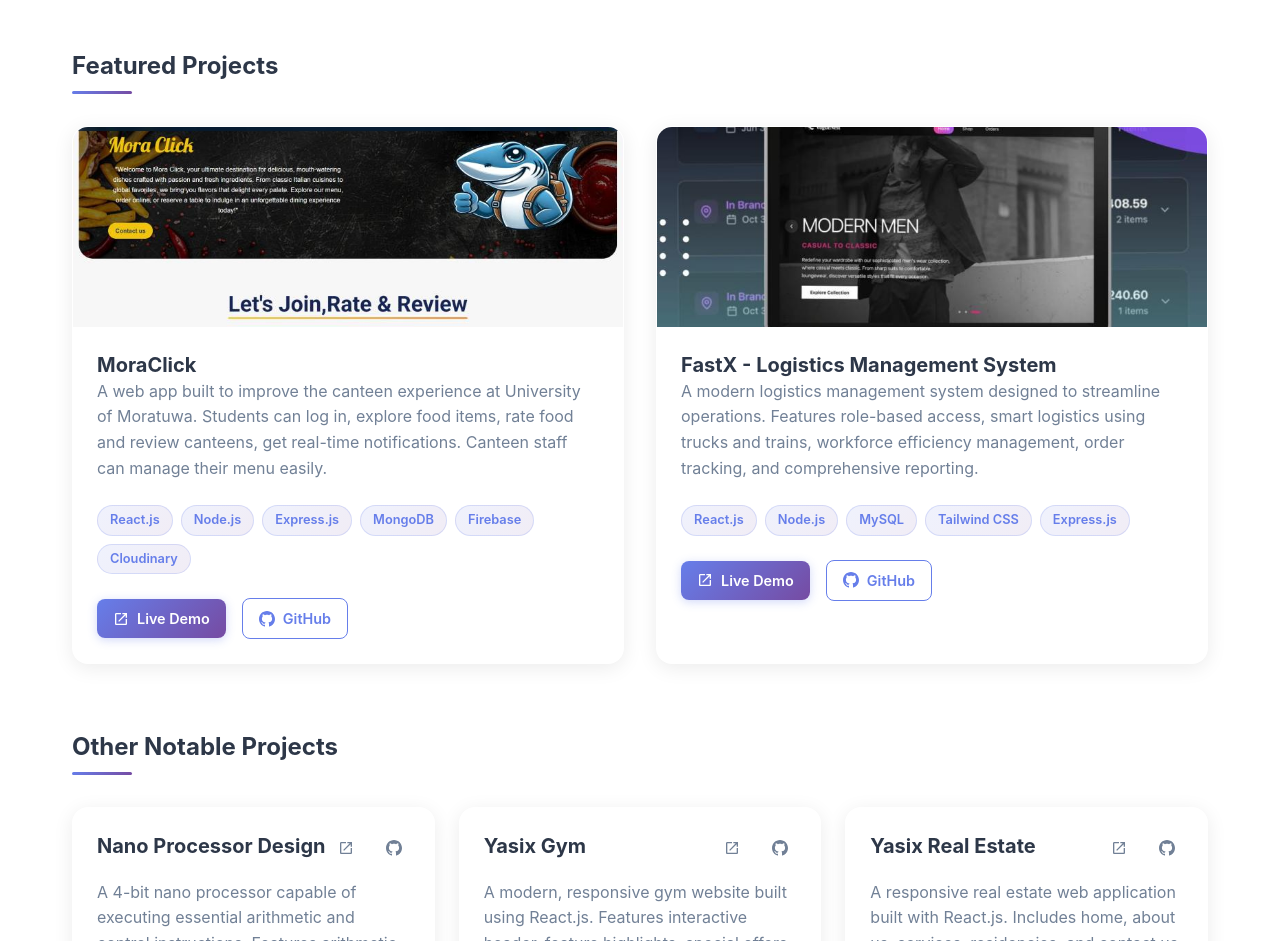
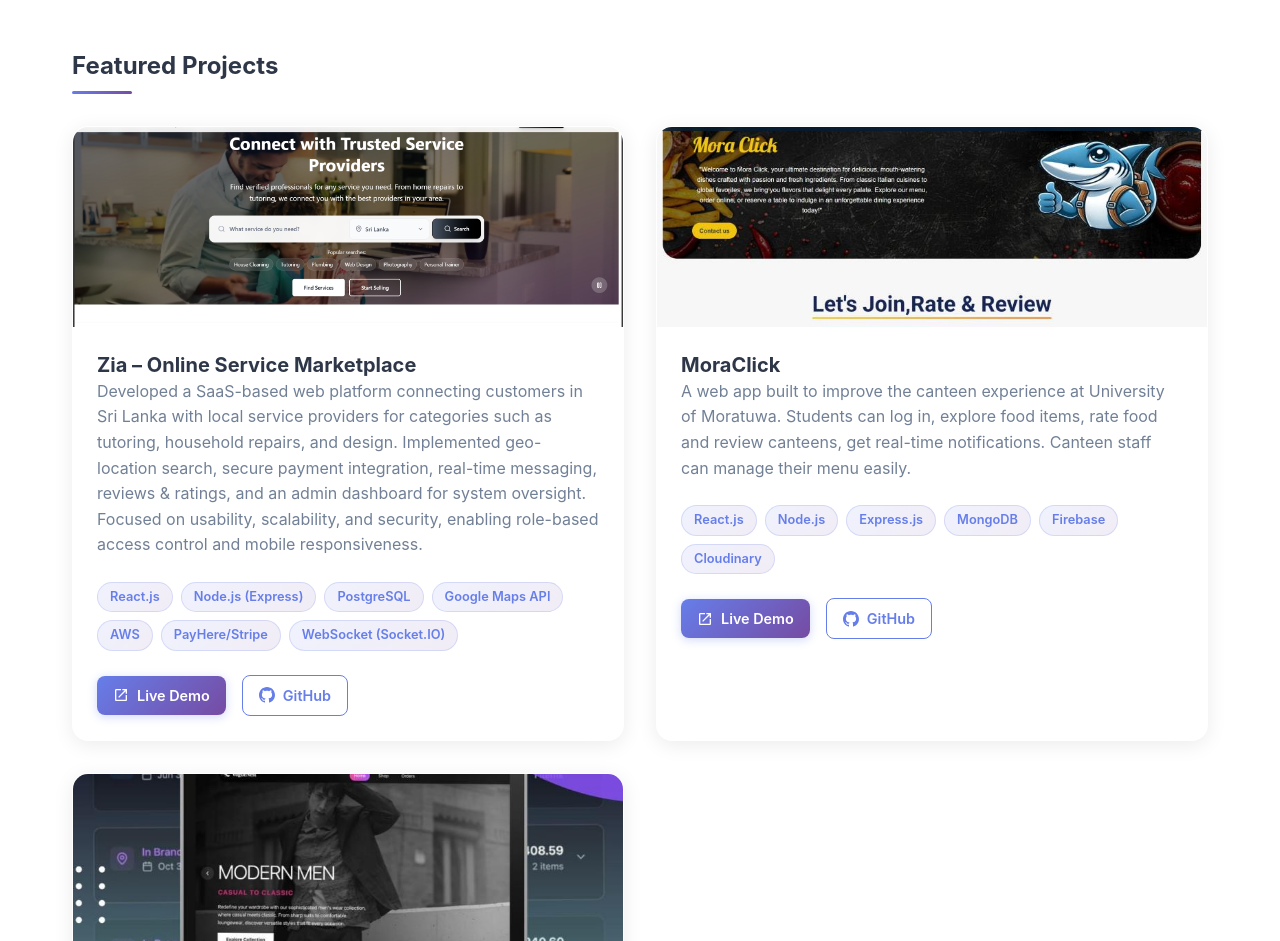
Before and after one commit to Yasith763/Portpolio-, a React (Vite) app: page / in a window 1280 px wide. Shown: the part 3160-4101 px from the top of the page. Built offline with nearby package versions, Linux system fonts and the light colour scheme.

Commit message:
add new project

```diff
--- a/src/components/Projects.tsx
+++ b/src/components/Projects.tsx
@@ -2,6 +2,7 @@ import React from 'react'
 import './Projects.css'
 import fastx from '../assets/fastx.jpeg'
 import moraclick from '../assets/moraclick.jpeg'
+import zia from '../assets/zia.png'
 import { useScrollAnimation } from '../hooks/useScrollAnimation'
 
 const Projects: React.FC = () => {
@@ -9,6 +10,17 @@ const Projects: React.FC = () => {
   const featuredSection = useScrollAnimation<HTMLDivElement>()
   const otherSection = useScrollAnimation<HTMLDivElement>()
   const projects = [
+    {
+      id: 0,
+      title: 'Zia – Online Service Marketplace',
+      description: 'Developed a SaaS-based web platform connecting customers in Sri Lanka with local service providers for categories such as tutoring, household repairs, and design. Implemented geo-location search, secure payment integration, real-time messaging, reviews & ratings, and an admin dashboard for system oversight. Focused on usability, scalability, and security, enabling role-based access control and mobile responsiveness.',
+  image: zia,
+      technologies: ['React.js', 'Node.js (Express)', 'PostgreSQL', 'Google Maps API', 'AWS', 'PayHere/Stripe', 'WebSocket (Socket.IO)'],
+      liveUrl: '',
+      githubUrl: 'https://github.com/CS3203-Project',
+      featured: true,
+      duration: 'July 2025 – Present'
+    },
     {
       id: 1,
       title: 'MoraClick',
```
